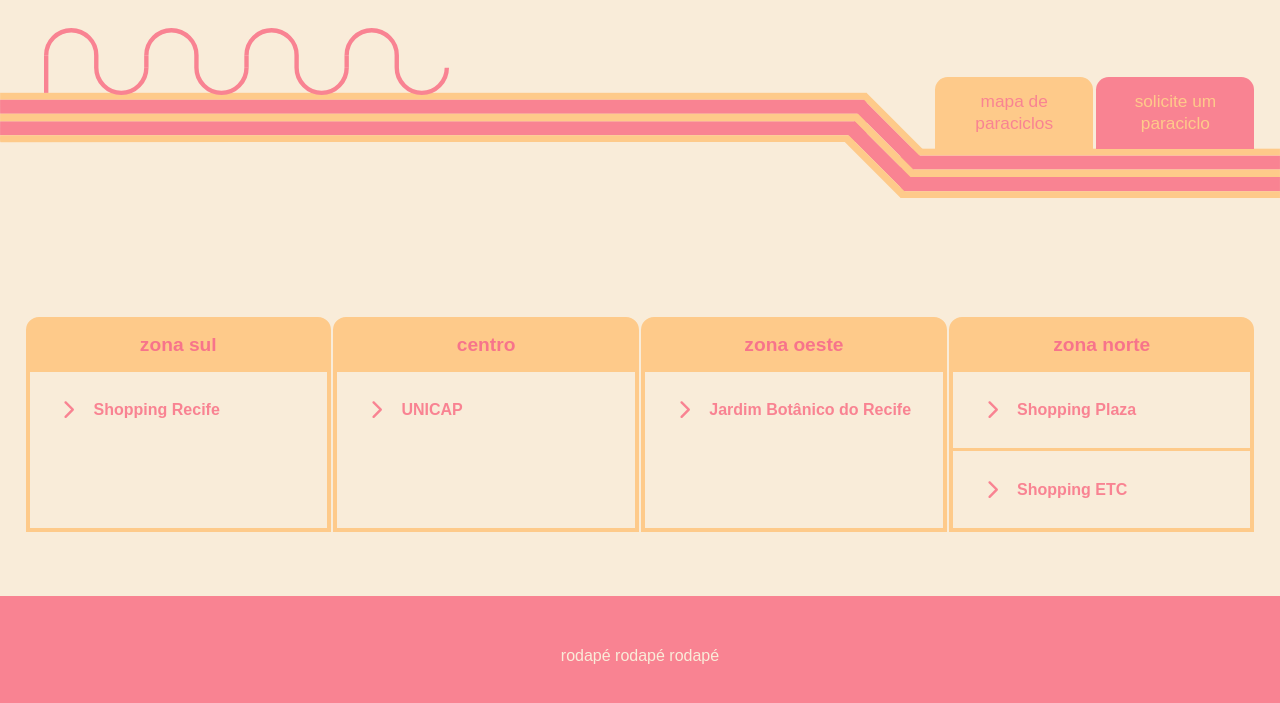
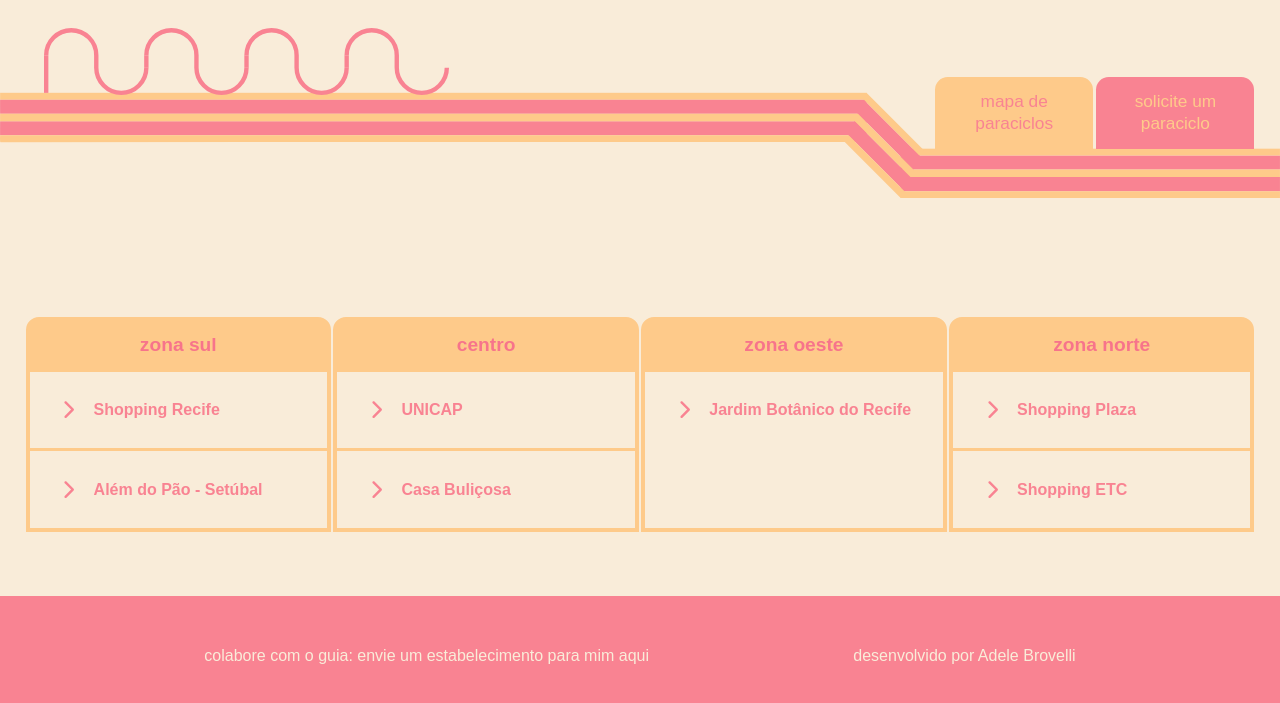
Before and after one commit to adelebrovelli/aquicabeminhabike, a plain HTML site: page index.html in a window 1280 px wide. Shown: the part 241-944 px from the top of the page. Drawn offline with Linux system fonts and the light colour scheme; a web font is replaced by a local one.

Commit message:
footer melhorado

```diff
--- a/data.json
+++ b/data.json
@@ -2,13 +2,15 @@
     {
         "regiao": "zona sul",
         "lugares": [
-            { "nome": "Shopping Recife", "descricao": "Próximo a entrada principal, o bicicletário é descoberto mas com controle de acesso por ticket e uma cabine de vigilância.", "endereço": "Rua Padre Carapuceiro, 777", "link": "https://maps.app.goo.gl/18aU4eoGBLwzAEbh8" }
+            { "nome": "Shopping Recife", "descricao": "Próximo a entrada principal, o bicicletário é descoberto mas com controle de acesso por ticket e uma cabine de vigilância.", "endereço": "Rua Padre Carapuceiro, 777", "link": "https://maps.app.goo.gl/18aU4eoGBLwzAEbh8" },
+            { "nome": "Além do Pão - Setúbal", "descricao": "Logo na entrada, eles possuem um bicicletário descoberto.", "endereço": "R. Prof. Augusto Lins e Silva, 211", "link": "https://maps.app.goo.gl/YjbGj2zHER3MuD5M6" }
         ]
     },
     {
         "regiao": "centro",
         "lugares": [
-            { "nome": "UNICAP", "descricao": "Bicicletário grande descoberto próximo ao bloco D.", "endereço": "Rua do Príncipe, 526", "link": "https://maps.app.goo.gl/d81m5nWksYfBZwtL6"}
+            { "nome": "UNICAP", "descricao": "Bicicletário grande descoberto próximo ao bloco D.", "endereço": "Rua do Príncipe, 526", "link": "https://maps.app.goo.gl/d81m5nWksYfBZwtL6"},
+            { "nome": "Casa Buliçosa", "descricao": "Na frente possui um bicicletário descoberto.", "endereço": "Rua Capitão Lima, 269", "link": "https://maps.app.goo.gl/9PUn6A9QeWQMnBwSA"}
         ]
     },
     {
--- a/index.html
+++ b/index.html
@@ -234,7 +234,7 @@ loadGrid();
 
         footer {
             display: flex;
-            justify-content: center;
+            justify-content: space-evenly;
             align-items: center;
             margin-top:3vw;
             height: 15vh;
@@ -242,6 +242,14 @@ loadGrid();
             font-family: "Afacad", sans-serif;
             color: #F9ECD9;
             background-color: #F98392;
+        }
+
+        footer a{
+            text-decoration-style: wavy;
+        }
+
+        footer a:hover{
+            color:#FECA8A
         }
 
         a {
@@ -292,6 +300,9 @@ loadGrid();
                 </section>
             </article>
         </div>
-        <footer><p>rodapé rodapé rodapé</p></footer>
+        <footer>
+            <p>colabore com o guia: envie um estabelecimento para mim <a href="">aqui</a></p>
+            <p>desenvolvido por <a href="https://www.linkedin.com/in/adelebrovelli/">Adele Brovelli</a> </p>
+        </footer>
     </body>
 </html>
```
